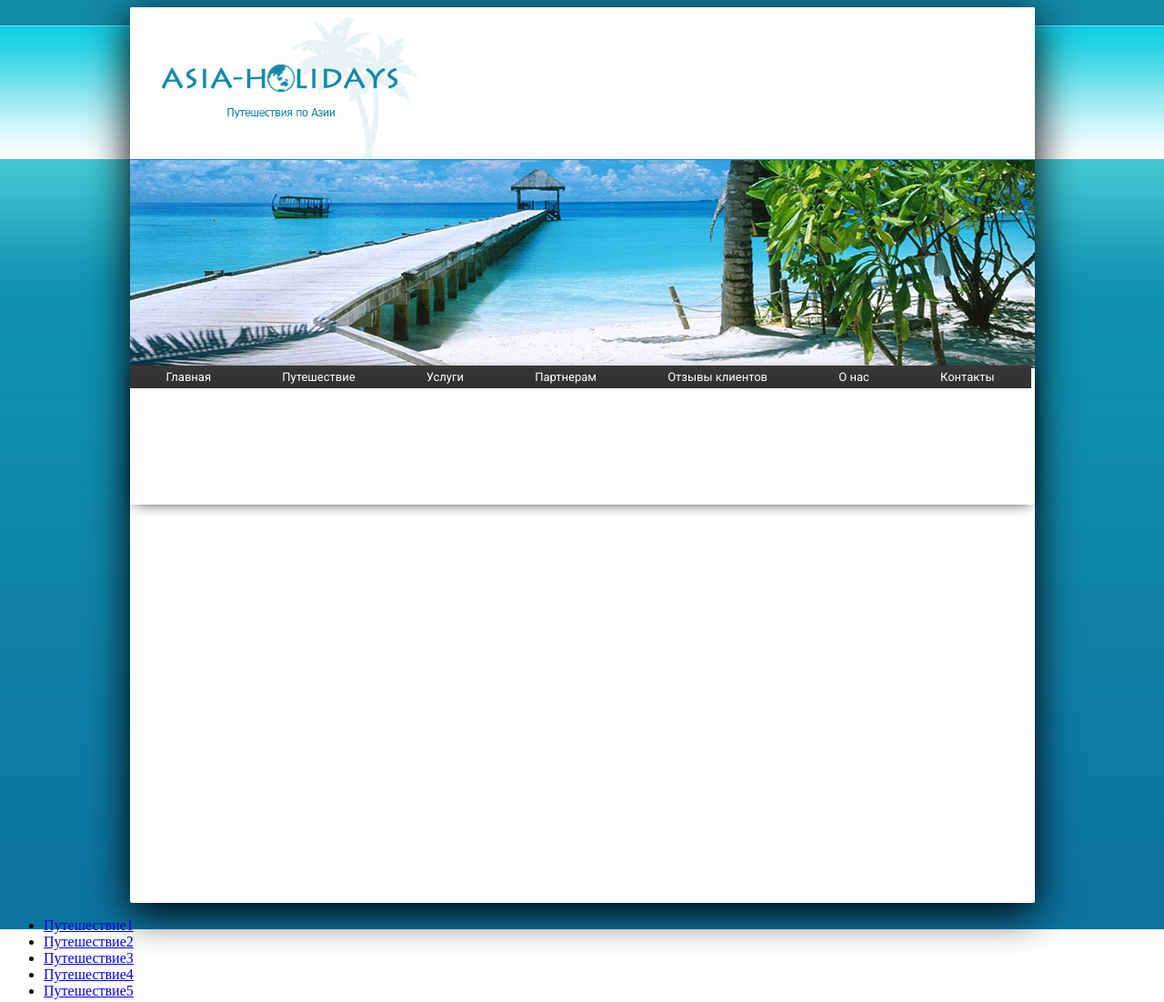
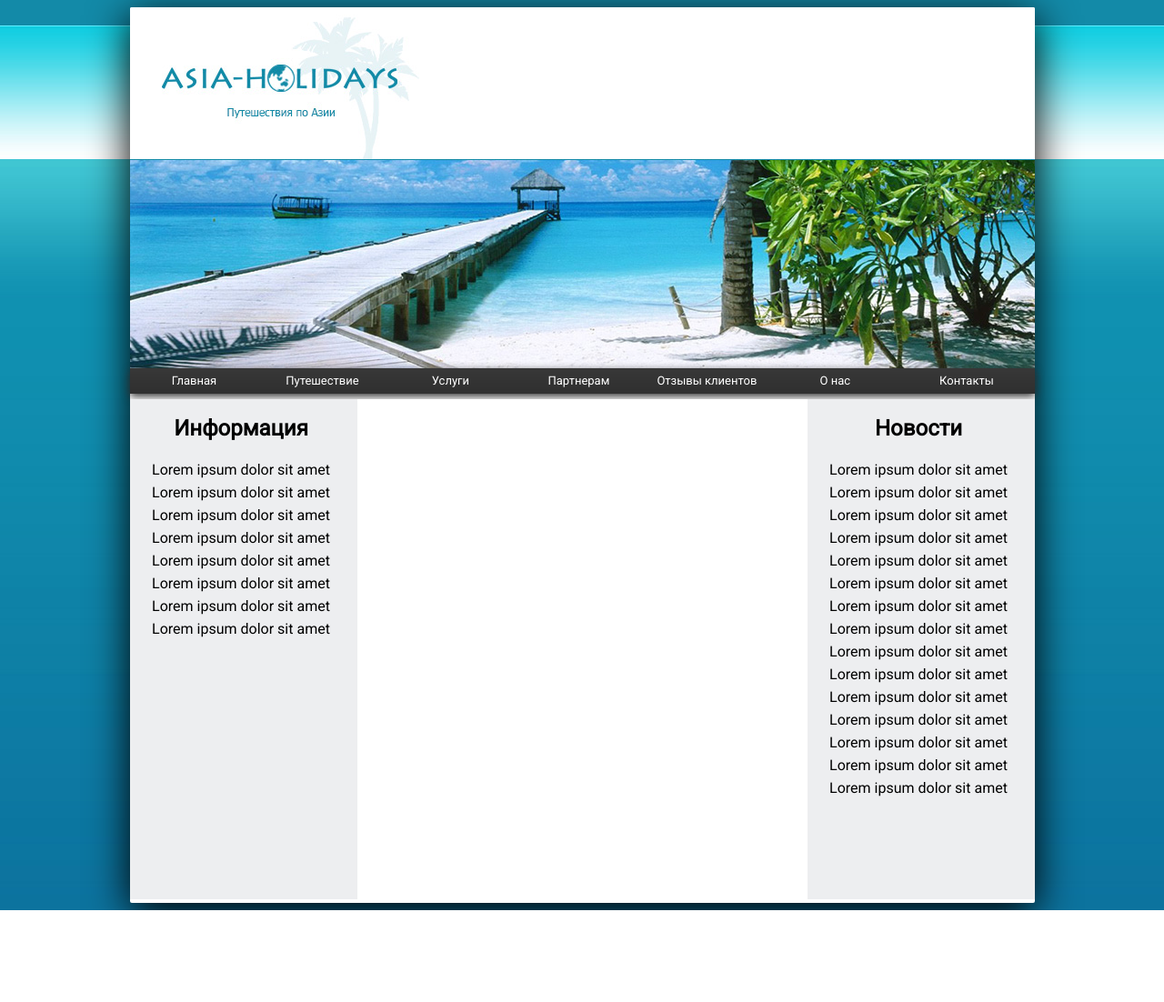
Before and after one commit to dgonch/dgonch.github.io, a plain HTML site: page homework_2/index.html in a window 1280 px wide. Shown: the whole page at 91% size. After the commit the page ends 1001 px from the top, so only its background shows below. Drawn offline with Linux system fonts and the light colour scheme.

Commit message:
new file

```diff
--- a/homework_2/index.html
+++ b/homework_2/index.html
@@ -12,28 +12,70 @@
 			<nav>
 				<ul>
 					<li><a href="#">Главная</a></li>
-					<li><a href="#">Путешествие
-
-					</a></li>
-					<li><a href="#">Услуги</a></li>
-					<li><a href="#">Партнерам</a></li>
+					<li><a href="#">Путешествие</a>
+						<ul class="submenu">
+							<li><a href="#">Путешествие1</a></li>
+							<li><a href="#">Путешествие2</a></li>
+							<li><a href="#">Путешествие3</a></li>
+							<li><a href="#">Путешествие4</a></li>
+							<li><a href="#">Путешествие5</a></li>
+						</ul>
+						</li>
+					<li><a href="#">Услуги</a>
+						<ul class="submenu">
+							<li><a href="#">Услуги1</a></li>
+							<li><a href="#">Услуги2</a></li>
+							<li><a href="#">Услуги3</a></li>
+							<li><a href="#">Услуги4</a></li>
+							<li><a href="#">Услуги5</a></li>
+						</ul>
+					</li>
+					<li><a href="#">Партнерам</a>
+						<ul class="submenu">
+							<li><a href="#">Партнерам1</a></li>
+							<li><a href="#">Партнерам2</a></li>
+							<li><a href="#">Партнерам3</a></li>
+							<li><a href="#">Партнерам4</a></li>
+							<li><a href="#">Партнерам5</a></li>
+						</ul>
+					</li>
 					<li><a href="#">Отзывы клиентов</a></li>
 					<li><a href="#">О нас</a></li>
 					<li><a href="#">Контакты</a></li>
 				</ul>
 			</nav>
 			<main>
-				<section></section>
-				<section></section>
-				<section></section>
+				<section class="Information"><h2>Информация</h2>
+				<p>	Lorem ipsum dolor sit amet
+					Lorem ipsum dolor sit amet
+					Lorem ipsum dolor sit amet
+					Lorem ipsum dolor sit amet
+					Lorem ipsum dolor sit amet
+					Lorem ipsum dolor sit amet
+					Lorem ipsum dolor sit amet
+					Lorem ipsum dolor sit amet</p>
+				</section>
+				<section class="Clear-page"></section>
+				<section class="News">
+					<h2>Новости</h2>
+				<p>	Lorem ipsum dolor sit amet
+					Lorem ipsum dolor sit amet
+					Lorem ipsum dolor sit amet
+					Lorem ipsum dolor sit amet
+					Lorem ipsum dolor sit amet
+					Lorem ipsum dolor sit amet
+					Lorem ipsum dolor sit amet
+					Lorem ipsum dolor sit amet
+					Lorem ipsum dolor sit amet
+					Lorem ipsum dolor sit amet
+					Lorem ipsum dolor sit amet
+					Lorem ipsum dolor sit amet
+					Lorem ipsum dolor sit amet
+					Lorem ipsum dolor sit amet
+					Lorem ipsum dolor sit amet</p>
+
+				</section>
 			</main>
 		</div>
 	</body>
 </html>
-	<ul >
-							<li><a href="#">Путешествие1</a></li>
-							<li><a href="#">Путешествие2</a></li>
-							<li><a href="#">Путешествие3</a></li>
-							<li><a href="#">Путешествие4</a></li>
-							<li><a href="#">Путешествие5</a></li>
-						</ul>
--- a/homework_2/style.css
+++ b/homework_2/style.css
@@ -9,6 +9,7 @@ body {
 	width: 995px;
 	height:985px;
 	background: white;
+	font-family: "Roboto";
 }
 header {
 	border-top-right-radius: 2px;
@@ -23,31 +24,95 @@ div.picwithsea {
 	background: url(PicSea.jpg) no-repeat;
 }
 nav ul {
-	margin: 0px;
+	background: url(menubg.jpg) repeat-x;
+	margin:0px;
 	padding: 0px;
-	width: 100%;
-	float: left;
-	box-shadow: 0px 2px 15px -5px;
-	height: 150px;
+	box-shadow: 0 3px 10px 0 #303030;
 }
 nav ul li {
 	display: inline-block;
 	list-style: none;
+	width: 142px;
+	height: 22px;
+	background: url(menubg.jpg) repeat-x;
+	text-align: center;
+	padding-top: 6px;
+
 }
-nav ul a{
-
-	background: url(menubg.jpg) repeat-x;
-	font-size: 13px;
-	font-family: "Roboto";
+nav ul li:not(:first-child){
+	margin-left: -5px;
+}
+nav ul li:last-child {
+	width: 149.2px;
+}
+nav ul li a {
 	text-decoration: none;
 	color: white;
-	padding: 5px 40.1px;
-
+	font-size: 13px;
 
 }
-nav ul li:not(:first-child) {
-	margin-left: -6px;
+.submenu {
+	padding: 0px;
+	margin: 6px 0 0 0;
+	display: none;
+    position: absolute;
+    box-shadow: none;
+	box-shadow: 0 -5px 6px  0 #303030;
+}
+.submenu > li {
+	list-style: none;
+    display: block;
+    background: #303030;
+
+}
+nav ul li:hover .submenu {
+	display: block;
+	animation: invs  0.4s  ease-in-out;
+}
+.submenu li:last-child {
+	width: 142px;
+	border-bottom-right-radius: 3px;
+	border-bottom-left-radius: 3px;
+	box-shadow: 0 5px 10px -4px #303030;
+
+}
+.submenu li:not(:first-child){
+	margin-left: 0px;
 }
 
-nav ul li:last-child {
-	margin-right: 0px; }
+@keyframes invs {
+	from {opacity: 0;}
+	to {opacity: 1;}
+}
+main {
+	text-align: center;
+	word-wrap: break-word;
+	font-family: "Roboto";
+	float: left;
+	width: 995px;
+	height: 550px;
+	margin: 6px 0 0 0;
+	line-height: 25px;
+}
+
+.Clear-page {
+
+	float: left;
+	width: 495px;
+	background: white;
+	height: 100%;
+}
+.Information {
+	padding :0 20px 0 15px;
+	width: 215px;
+	background: #edeef0;
+	height: 100%;
+	float: left;
+}
+.News {
+	padding :0 20px 0 15px;
+	width: 215px;
+	background: #edeef0;
+	height: 100%;
+	float: right;
+}
```
Also changed, not shown: homework_2/homework8.jpg (added).
